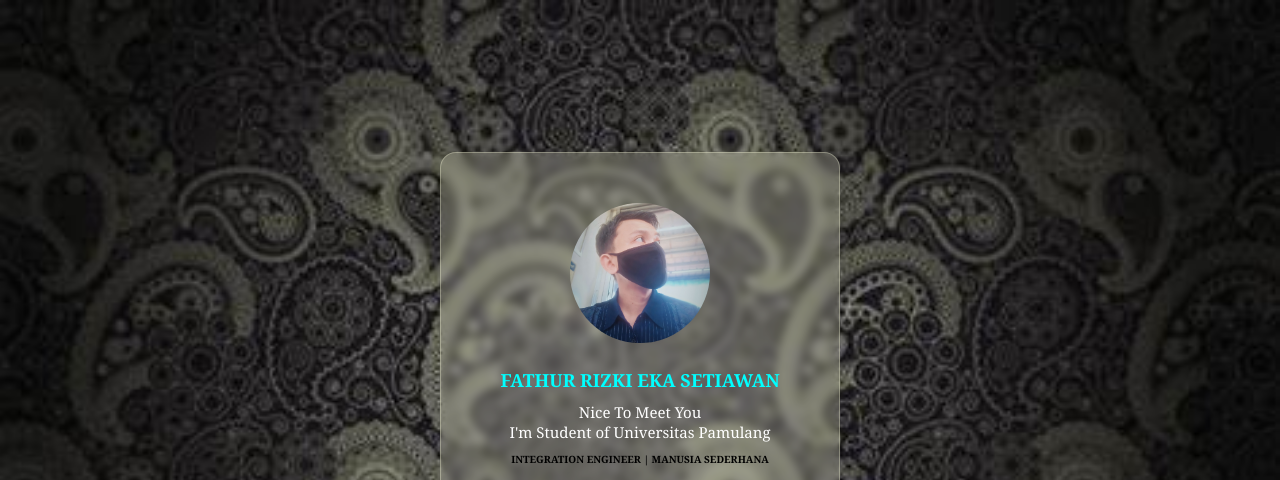
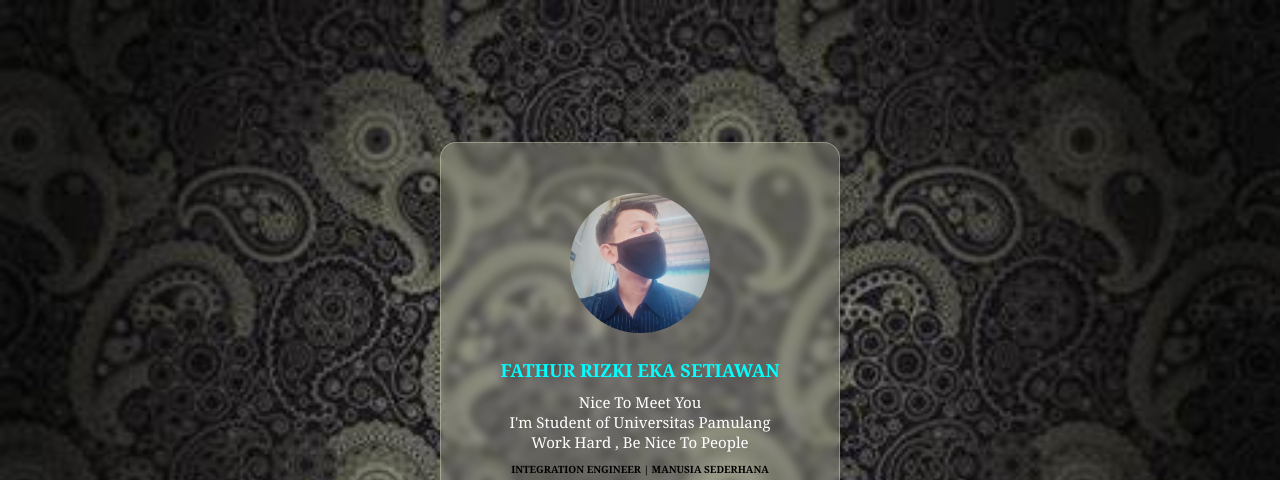
Before and after one commit to Fathurizkie/mycard, a plain HTML site: page index.html in a window 1280 px wide. Shown: the top 480 px of the page. Drawn offline with Linux system fonts and the light colour scheme.

Commit message:
Update index.html

```diff
--- a/index.html
+++ b/index.html
@@ -15,6 +15,7 @@
         <p>
           Nice To Meet You<br />
           I'm Student of Universitas Pamulang<br />
+          Work Hard , Be Nice To People
         </p>
         <h2>INTEGRATION ENGINEER | MANUSIA SEDERHANA</h2>
         <div class="links">
```
